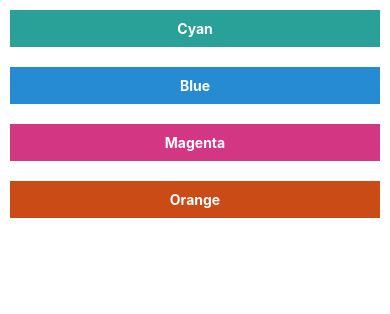
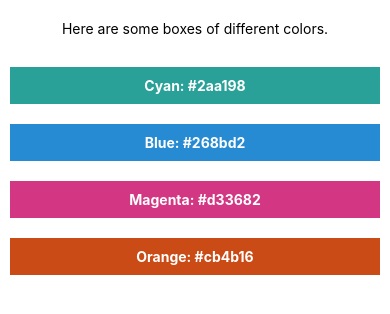
Before and after one commit to anniessa/react-native-practice, a React Native app: screen / in a window 390 px wide. Shown: the top 314 px of the page. Built offline with nearby package versions, Linux system fonts and the light colour scheme.

Commit message:
refactored to build colorbox component

```diff
--- a/App.js
+++ b/App.js
@@ -1,21 +1,18 @@
 import React from 'react';
 import { View, Text, SafeAreaView, StyleSheet } from 'react-native';
+import ColorBox from './components/ColorBox';
 
 const App = () => {
   return (
     <SafeAreaView style={styles.safeArea}>
-      <View style={[styles.container, styles.cyan]}>
-        <Text style={styles.text}>Cyan</Text>
+      <View style={styles.container}>
+        <Text>Here are some boxes of different colors.</Text>
       </View>
-      <View style={[styles.container, styles.blue]}>
-        <Text style={styles.text}>Blue</Text>
-      </View>
-      <View style={[styles.container, styles.magenta]}>
-        <Text style={styles.text}>Magenta</Text>
-      </View>
-      <View style={[styles.container, styles.orange]}>
-        <Text style={styles.text}>Orange</Text>
-      </View>
+      <ColorBox colorName="Cyan" hexCode="#2aa198" />
+      <ColorBox colorName="Blue" hexCode="#268bd2" />
+      <ColorBox colorName="Magenta" hexCode="#d33682" />
+      <ColorBox colorName="Orange" hexCode="#cb4b16" />
+
     </SafeAreaView>
   );
 };
@@ -24,18 +21,6 @@ const styles = StyleSheet.create({
   text: {
     fontWeight: 'bold',
     color: 'white',
-  },
-  cyan: {
-    backgroundColor: '#2aa198',
-  },
-  blue: {
-    backgroundColor: '#268bd2',
-  },
-  magenta: {
-    backgroundColor: '#d33682',
-  },
-  orange: {
-    backgroundColor: '#cb4b16',
   },
   container: {
     alignItems: 'center',
--- /dev/null
+++ b/components/ColorBox.js
@@ -0,0 +1,35 @@
+import React from 'react';
+
+import { View, Text, StyleSheet } from 'react-native';
+
+const ColorBox = ({ colorName, hexCode }) => {
+  const boxColor = {
+    backgroundColor: hexCode,
+  };
+  return (
+    <View style={[styles.container, boxColor]}>
+      <Text style={styles.text}>
+        {colorName}: {hexCode}
+      </Text>
+    </View>
+  );
+};
+
+const styles = StyleSheet.create({
+  text: {
+    fontWeight: 'bold',
+    color: 'white',
+  },
+  container: {
+    alignItems: 'center',
+    justifyContent: 'center',
+    paddingVertical: 10,
+    paddingHorizontal: 30,
+    margin: 10,
+  },
+  safeArea: {
+    flex: 2,
+  },
+});
+
+export default ColorBox;
```
